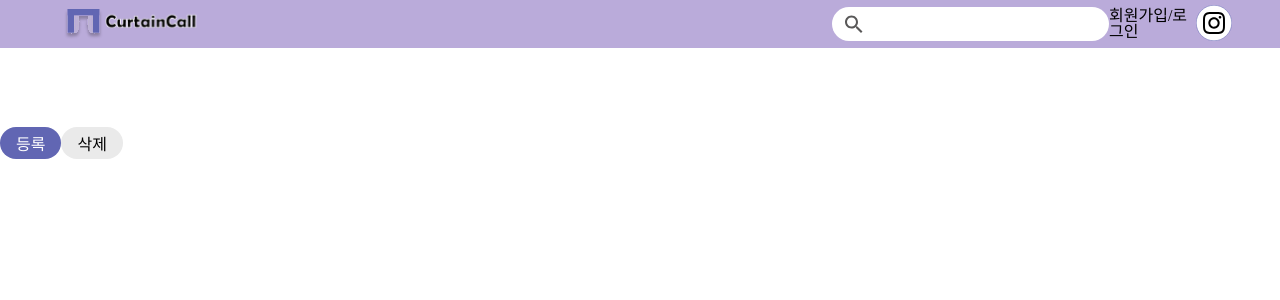
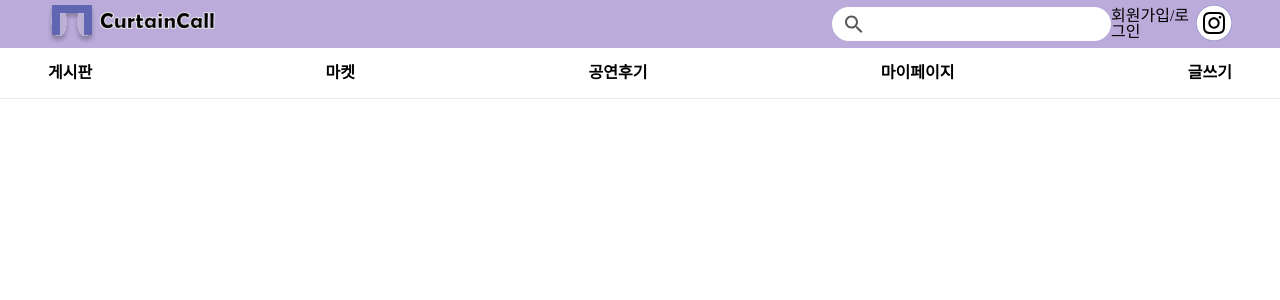
Before and after one commit to CurtainCall-Project/Frontend-refactoring, a Next.js app: page / in a window 1280 px wide. Shown: the top 300 px of the page. Built offline with nearby package versions, Linux system fonts and the light colour scheme.

Commit message:
feat: 메인 메뉴 추가 #1

```diff
--- a/components/header/Header/index.tsx
+++ b/components/header/Header/index.tsx
@@ -1,11 +1,13 @@
 import React from "react";
 import Topbar from "../Topbar";
 import {Container} from "./style";
+import Menu from "../Menu";
 
 function Header() {
   return (
     <Container>
       <Topbar />
+      <Menu />
     </Container>
   );
 }
--- /dev/null
+++ b/components/header/Menu/index.tsx
@@ -0,0 +1,16 @@
+import Link from "next/link";
+import {Container} from "./style";
+
+function Menu() {
+  return (
+    <Container>
+      <span>게시판</span>
+      <span>마켓</span>
+      <span>공연후기</span>
+      <span>마이페이지</span>
+      <span>글쓰기</span>
+    </Container>
+  );
+}
+
+export default Menu;
--- /dev/null
+++ b/components/header/Menu/style.tsx
@@ -0,0 +1,16 @@
+import styled from "styled-components";
+
+export const Container = styled.nav`
+  height: 50px;
+  padding: 0 3rem;
+  border-bottom: 1px solid ${({theme}) => theme.colors.whiteGray};
+  display: flex;
+  justify-content: space-between;
+  align-items: center;
+  font-weight: bold;
+  cursor: pointer;
+
+  & :hover {
+    color: ${({theme}) => theme.colors.purple};
+  }
+`;
--- /dev/null
+++ b/components/header/Navbar/style.tsx
@@ -0,0 +1 @@
+import styled from "styled-components";
--- a/components/header/Search/style.tsx
+++ b/components/header/Search/style.tsx
@@ -10,5 +10,7 @@ export const Form = styled.form`
 `;
 
 export const Input = styled.input`
+  margin-left: 2px;
   border: none;
+  font-size: 1rem;
 `;
--- a/components/header/Topbar/style.tsx
+++ b/components/header/Topbar/style.tsx
@@ -18,7 +18,5 @@ export const RightWrap = styled.div`
 `;
 
 export const Logo = styled(Image)`
-  width: 172px;
-  height: 30px;
-  vertical-align: middle;
+  display: block;
 `;
--- a/pages/index.tsx
+++ b/pages/index.tsx
@@ -18,8 +18,6 @@ export default function Home() {
       </Head>
       <main>
         <Header />
-        <EnrollBtn />
-        <DeleteBtn />
       </main>
     </>
   );
```
Also changed, not shown: components/header/Navbar/index.tsx (added, +7 -0 lines).
